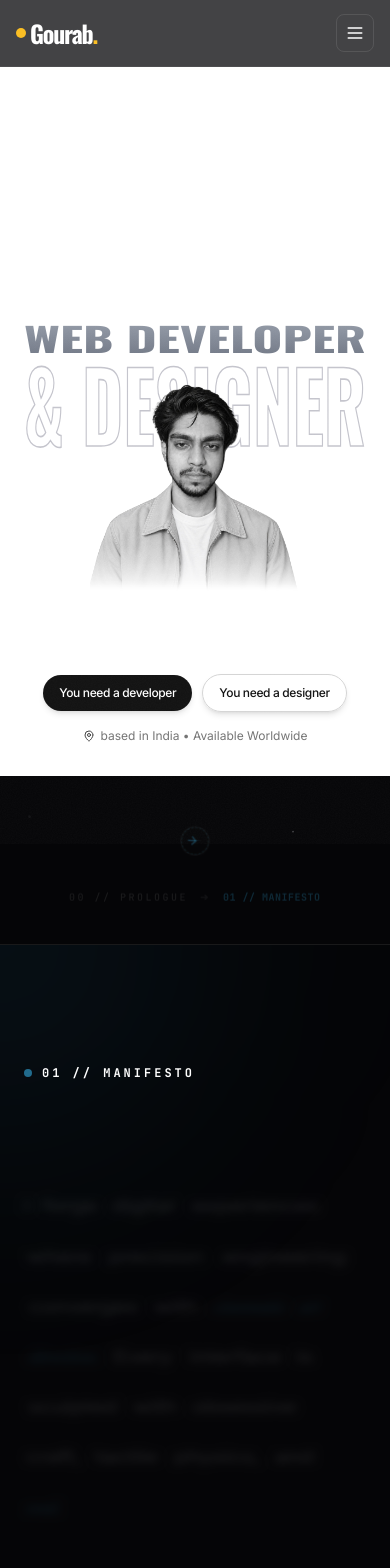
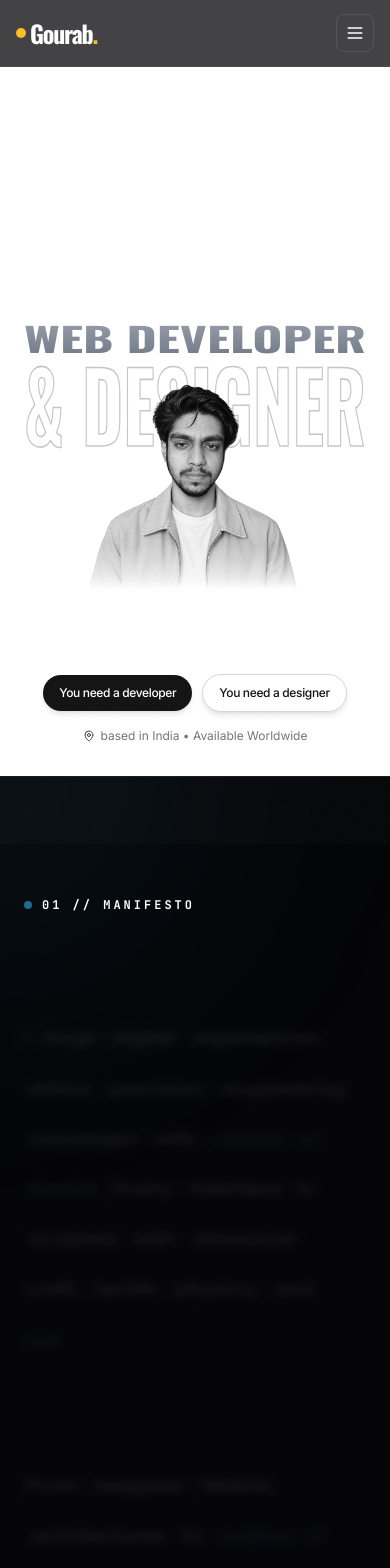
Before and after one commit to gourabs444-del/GOURAB-PORTFOLIO, a Next.js app: page / in a window 390 px wide. Shown: the top 1568 px of the page. Built offline with nearby package versions, Linux system fonts and the light colour scheme.

Commit message:
Revert "Add dynamic cinematic SectionTransition portals and animated inter-section continuity across entire portfolio"
This reverts commit b11cf9754e29bf7f3f729cc865a7d7d96342add3.

```diff
--- a/src/app/page.tsx
+++ b/src/app/page.tsx
@@ -9,10 +9,8 @@ import { AboutManifesto } from "@/components/sections/AboutManifesto";
 import { SelectedWork } from "@/components/sections/SelectedWork";
 import { Showreel } from "@/components/sections/Showreel";
 import { ProcessPipeline } from "@/components/sections/ProcessPipeline";
-import { ExpertiseMatrix } from "@/components/sections/ExpertiseMatrix";
 import { ExperienceTimeline } from "@/components/sections/ExperienceTimeline";
 import { ContactFooter } from "@/components/sections/ContactFooter";
-import { SectionTransition } from "@/components/ui/SectionTransition";
 import { FilmGrain } from "@/components/ambient/FilmGrain";
 import { AmbientCanvas } from "@/components/ambient/AmbientCanvas";
 
@@ -38,84 +36,13 @@ export default function Home() {
       {/* Main Navigation */}
       <Header />
 
-      {/* 00 // HERO */}
+      {/* Editorial Content Sections */}
       <Hero isLoaded={isLoaded} />
-
-      {/* Transition: Hero -> Manifesto */}
-      <SectionTransition
-        fromLabel="00 // PROLOGUE"
-        toLabel="01 // MANIFESTO"
-        accentColor="#38BDF8"
-        secondaryColor="#818CF8"
-      />
-
-      {/* 01 // MANIFESTO */}
       <AboutManifesto />
-
-      {/* Transition: Manifesto -> Selected Work */}
-      <SectionTransition
-        fromLabel="01 // PHILOSOPHY"
-        toLabel="02 // SELECTED WORKS"
-        accentColor="#E5A93C"
-        secondaryColor="#F59E0B"
-      />
-
-      {/* 02 // SELECTED WORK */}
       <SelectedWork />
-
-      {/* Transition: Selected Work -> Showreel */}
-      <SectionTransition
-        fromLabel="02 // ARCHIVE"
-        toLabel="03 // SHOWREEL & MOTION"
-        accentColor="#F43F5E"
-        secondaryColor="#FB7185"
-      />
-
-      {/* 03 // SHOWREEL */}
       <Showreel />
-
-      {/* Transition: Showreel -> Execution Pipeline */}
-      <SectionTransition
-        fromLabel="03 // CINEMATIC"
-        toLabel="04 // EXECUTION PIPELINE"
-        accentColor="#A855F7"
-        secondaryColor="#C084FC"
-      />
-
-      {/* 04 // PROCESS PIPELINE */}
       <ProcessPipeline />
-
-      {/* Transition: Process Pipeline -> Skills & Expertise */}
-      <SectionTransition
-        fromLabel="04 // METHODOLOGY"
-        toLabel="05 // SKILLS & EXPERTISE"
-        accentColor="#38BDF8"
-        secondaryColor="#0284C7"
-      />
-
-      {/* 05 // EXPERTISE MATRIX */}
-      <ExpertiseMatrix />
-
-      {/* Transition: Expertise Matrix -> Experience Timeline */}
-      <SectionTransition
-        fromLabel="05 // CAPABILITIES"
-        toLabel="06 // CAREER CHRONOLOGY"
-        accentColor="#F59E0B"
-        secondaryColor="#E5A93C"
-      />
-
-      {/* 06 // EXPERIENCE & MILESTONES */}
       <ExperienceTimeline />
-
-      {/* Transition: Experience -> Contact */}
-      <SectionTransition
-        fromLabel="06 // ARCHIVE"
-        toLabel="07 // INITIATE TRANSMISSION"
-        accentColor="#10B981"
-        secondaryColor="#34D399"
-      />
-
-      {/* 07 // CONTACT & FOOTER */}
       <ContactFooter />
     </main>
   );
--- a/src/components/ui/SectionTransition.tsx
+++ /dev/null
@@ -1,184 +0,0 @@
-"use client";
-
-import React, { useEffect, useRef } from "react";
-import gsap from "gsap";
-import { ScrollTrigger } from "@/lib/gsap";
-import { ArrowDown } from "lucide-react";
-
-interface SectionTransitionProps {
-  fromLabel?: string;
-  toLabel?: string;
-  accentColor?: string;
-  secondaryColor?: string;
-}
-
-export function SectionTransition({
-  fromLabel,
-  toLabel,
-  accentColor = "#F59E0B",
-  secondaryColor = "#38BDF8",
-}: SectionTransitionProps) {
-  const containerRef = useRef<HTMLDivElement | null>(null);
-  const beamRef = useRef<HTMLDivElement | null>(null);
-  const flareRef = useRef<HTMLDivElement | null>(null);
-  const compassRef = useRef<HTMLDivElement | null>(null);
-  const textRef = useRef<HTMLDivElement | null>(null);
-
-  useEffect(() => {
-    const ctx = gsap.context(() => {
-      const container = containerRef.current;
-      const beam = beamRef.current;
-      const flare = flareRef.current;
-      const compass = compassRef.current;
-      const text = textRef.current;
-
-      if (!container) return;
-
-      // 1. Horizontal Laser Beam & Flare Sweep on Scroll Scrub
-      if (beam && flare) {
-        gsap.fromTo(
-          beam,
-          { scaleX: 0.05, opacity: 0.2 },
-          {
-            scaleX: 1,
-            opacity: 1,
-            ease: "none",
-            scrollTrigger: {
-              trigger: container,
-              start: "top 90%",
-              end: "bottom 30%",
-              scrub: 1.0,
-            },
-          }
-        );
-
-        gsap.fromTo(
-          flare,
-          { scale: 0.3, opacity: 0, filter: "blur(20px)" },
-          {
-            scale: 1.6,
-            opacity: 0.9,
-            filter: "blur(40px)",
-            ease: "power2.out",
-            scrollTrigger: {
-              trigger: container,
-              start: "top 85%",
-              end: "center center",
-              scrub: 0.8,
-            },
-          }
-        );
-      }
-
-      // 2. Rotating Kinetic Compass & Parallax Text
-      if (compass) {
-        gsap.fromTo(
-          compass,
-          { rotate: -90, scale: 0.8, opacity: 0.3 },
-          {
-            rotate: 90,
-            scale: 1.1,
-            opacity: 1,
-            ease: "none",
-            scrollTrigger: {
-              trigger: container,
-              start: "top 95%",
-              end: "bottom 15%",
-              scrub: 1.2,
-            },
-          }
-        );
-      }
-
-      if (text) {
-        gsap.fromTo(
-          text,
-          { y: 25, opacity: 0.2 },
-          {
-            y: -15,
-            opacity: 1,
-            ease: "none",
-            scrollTrigger: {
-              trigger: container,
-              start: "top 90%",
-              end: "bottom 20%",
-              scrub: 0.9,
-            },
-          }
-        );
-      }
-    }, containerRef);
-
-    return () => ctx.revert();
-  }, [accentColor, secondaryColor]);
-
-  return (
-    <div
-      ref={containerRef}
-      className="relative w-full py-16 sm:py-20 md:py-24 overflow-hidden flex flex-col items-center justify-center select-none z-20 pointer-events-none"
-    >
-      {/* Ambient Gradient Glow Flare */}
-      <div
-        ref={flareRef}
-        className="absolute top-1/2 left-1/2 -translate-x-1/2 -translate-y-1/2 w-[350px] sm:w-[500px] h-[120px] rounded-full blur-[50px] pointer-events-none opacity-40 will-change-transform"
-        style={{
-          background: `radial-gradient(ellipse at center, ${accentColor}40 0%, ${secondaryColor}20 50%, transparent 75%)`,
-        }}
-        aria-hidden="true"
-      />
-
-      {/* Kinetic Expanding Laser Beam */}
-      <div className="relative w-full max-w-7xl px-6 sm:px-12 flex items-center justify-center">
-        <div
-          ref={beamRef}
-          className="w-full h-[1px] will-change-transform"
-          style={{
-            background: `linear-gradient(90deg, transparent 0%, rgba(255,255,255,0.06) 15%, ${accentColor} 50%, rgba(255,255,255,0.06) 85%, transparent 100%)`,
-            boxShadow: `0 0 15px ${accentColor}50`,
-          }}
-        />
-
-        {/* Center Floating HUD Capsule */}
-        <div
-          ref={compassRef}
-          className="absolute left-1/2 -translate-x-1/2 w-9 h-9 sm:w-11 sm:h-11 rounded-full border border-white/15 bg-[#050507]/90 backdrop-blur-md flex items-center justify-center shadow-[0_0_20px_rgba(0,0,0,0.8)] will-change-transform pointer-events-auto"
-        >
-          {/* Subtle Outer Dashed Track */}
-          <div
-            className="absolute inset-0 rounded-full border border-dashed opacity-40"
-            style={{ borderColor: accentColor }}
-          />
-          <ArrowDown
-            className="w-4 h-4 transition-transform duration-300 animate-bounce"
-            style={{ color: accentColor }}
-          />
-        </div>
-      </div>
-
-      {/* Section Transition Metadata */}
-      {(fromLabel || toLabel) && (
-        <div
-          ref={textRef}
-          className="mt-6 flex items-center gap-3 sm:gap-6 text-[10px] sm:text-xs font-mono tracking-widest uppercase text-neutral-400 will-change-transform"
-        >
-          {fromLabel && (
-            <span className="text-neutral-500 font-medium">{fromLabel}</span>
-          )}
-          {fromLabel && toLabel && (
-            <span className="text-white/25 flex items-center gap-1 font-bold">
-              ➔
-            </span>
-          )}
-          {toLabel && (
-            <span
-              className="font-bold tracking-wider"
-              style={{ color: accentColor }}
-            >
-              {toLabel}
-            </span>
-          )}
-        </div>
-      )}
-    </div>
-  );
-}
```
